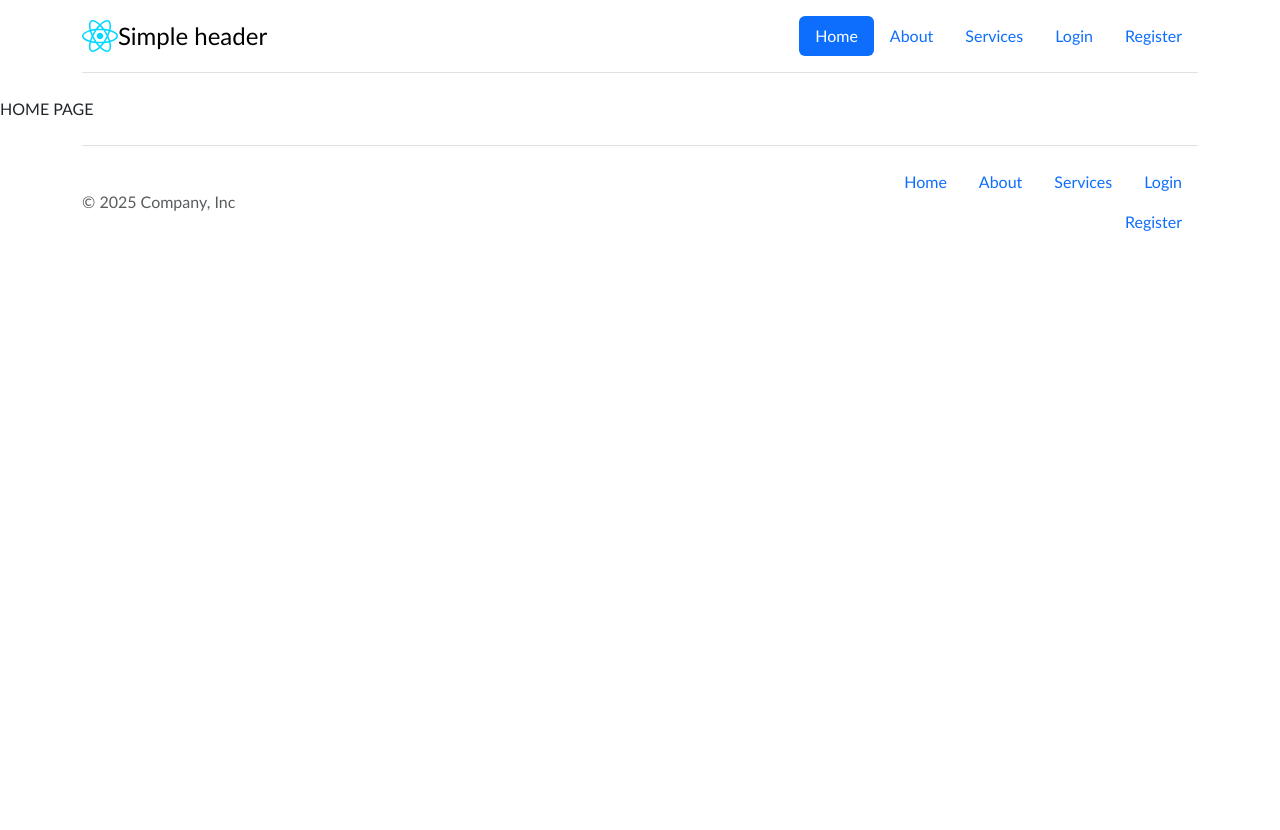
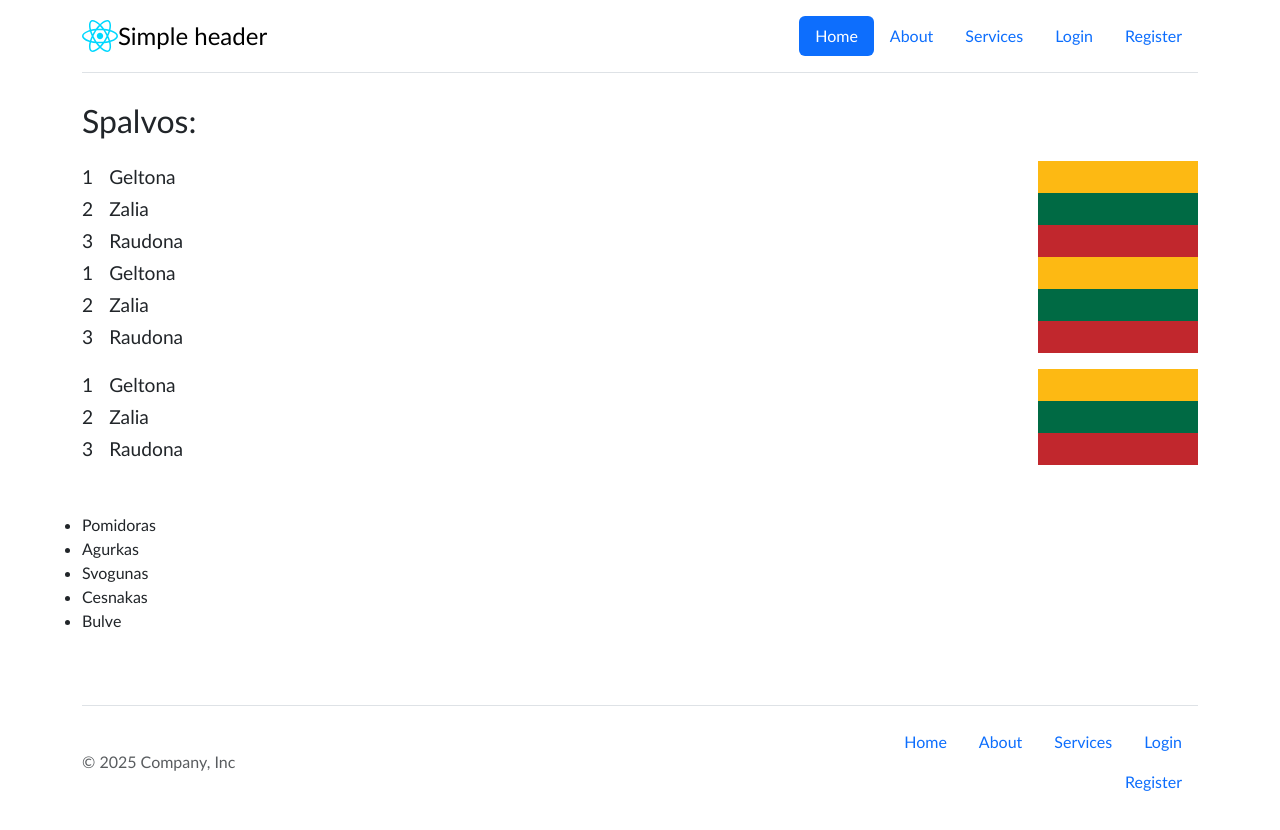
Before and after one commit to KetleriusLinas/55-grupe-react, a React (Vite) app: page / in a window 1280 px wide. Shown: the top 830 px of the page. Before the commit the page ends 800 px from the top, so only its background shows below. Built offline with nearby package versions, Linux system fonts and the light colour scheme.

Commit message:
text list

```diff
--- a/src/components/Header.jsx
+++ b/src/components/Header.jsx
@@ -3,7 +3,7 @@ import logo from '../assets/react.svg';
 
 export function Header() {
     return (
-        <div class="container">
+        <div className="container">
             <header className="d-flex flex-wrap justify-content-center py-3 mb-4 border-bottom">
                 <a href="/"
                 className="d-flex align-items-center mb-3 mb-md-0 me-md-auto link-body-emphasis text-decoration-none">
--- /dev/null
+++ b/src/components/TextList.css
@@ -0,0 +1,37 @@
+.text-list {
+    display: flex;
+    flex-direction: column;
+    gap: 1rem;
+}
+.text-list .title {
+    font-size: 2rem;
+}
+
+.text-list ul {
+    display: flex;
+    flex-direction: column;
+    gap: 0rem;
+}
+
+.text-list li {
+    display: flex;
+    align-items: center;
+    gap: 1rem;
+}
+
+.text-list .number {
+    font-size: 1.2rem;
+    line-height: 1em;
+}
+
+.text-list .name {
+    font-size: 1.2rem;
+    line-height: 1em;
+
+}
+.text-list .color {
+    width: 10rem;
+    height: 2rem;
+    margin-left: auto;
+    background-color: #eee;
+}
--- /dev/null
+++ b/src/components/TextList.jsx
@@ -0,0 +1,39 @@
+import './TextList.css';
+
+export function TextList() {
+
+    const data = [
+        {
+            index: 1,
+            name: 'Geltona',
+            color: '#FDB913',
+        },
+        {
+            index: 2,
+            name: 'Zalia',
+            color: '#006A44',
+        },
+        {
+            index: 3,
+            name: 'Raudona',
+            color: '#c1272D',
+        },
+    ];
+
+
+    return (
+        <div className="text-list">
+            <p className='title'>Spalvos:</p>
+            <ul>
+                {data.map(item =>(
+                <li key={item.index}>
+                    <div className='number'>{item.index}</div>
+                    <div className='name'>{item.name}</div>
+                    <div className='color' style={{backgroundColor: item.color}}></div>
+                </li>
+                ))}
+
+            </ul>
+        </div>
+    );
+}
--- /dev/null
+++ b/src/components/text-list/ColorBlock.jsx
@@ -0,0 +1,12 @@
+export function ColorBlock({colorData}) {
+    return (
+        <li>
+            <div className="number">{colorData.index}</div>
+            <div className="name">{colorData.name}</div>
+            <div className="color"
+            style={{
+                backgroundColor: colorData.color,
+            }}></div>
+        </li>
+    );
+}
--- /dev/null
+++ b/src/components/text-list/TextList.css
@@ -0,0 +1,37 @@
+.text-list {
+    display: flex;
+    flex-direction: column;
+    gap: 1rem;
+}
+.text-list .title {
+    font-size: 2rem;
+}
+
+.text-list ul {
+    display: flex;
+    flex-direction: column;
+    gap: 0rem;
+}
+
+.text-list li {
+    display: flex;
+    align-items: center;
+    gap: 1rem;
+}
+
+.text-list .number {
+    font-size: 1.2rem;
+    line-height: 1em;
+}
+
+.text-list .name {
+    font-size: 1.2rem;
+    line-height: 1em;
+
+}
+.text-list .color {
+    width: 10rem;
+    height: 2rem;
+    margin-left: auto;
+    background-color: #eee;
+}
--- /dev/null
+++ b/src/components/text-list/TextList.jsx
@@ -0,0 +1,49 @@
+import { ColorBlock } from './ColorBlock';
+import './TextList.css';
+
+export function TextList() {
+
+    const data = [
+        {
+            index: 1,
+            name: 'Geltona',
+            color: '#FDB913',
+        },
+        {
+            index: 2,
+            name: 'Zalia',
+            color: '#006A44',
+        },
+        {
+            index: 3,
+            name: 'Raudona',
+            color: '#c1272D',
+        },
+    ];
+
+
+    return (
+        <div className="text-list">
+            <p className='title'>Spalvos:</p>
+            <ul>
+                {data.map(item => <ColorBlock key={item.index}  colorData={item} />)}
+                {data.map(item => (
+                    <li key={item.index}>
+                        <div className='number'>{item.index}</div>
+                        <div className='name'>{item.name}</div>
+                        <div className='color' style={{ backgroundColor: item.color }}></div>
+                    </li>
+                ))}
+            </ul>
+            <ul>
+                {data.map(item => (
+                    <li key={item.index}>
+                        <div className='number'>{item.index}</div>
+                        <div className='name'>{item.name}</div>
+                        <div className='color' style={{ backgroundColor: item.color }}></div>
+                    </li>
+                ))}
+            </ul>
+        </div>
+    );
+}
--- a/src/pages/Home.jsx
+++ b/src/pages/Home.jsx
@@ -1,9 +1,34 @@
+import { TextList } from "../components/text-list/TextList";
 
 export function Home() {
+    const list = ['Pomidoras', 'Agurkas', 'Svogunas', 'Cesnakas', 'Bulve'];
+    const liList = list.map(text => <li key={text}>{text}</li>);
+    // list.map(text => <li>{text}</li>
+    // for (const text of list) {
+
+    //     if (text.length > 5){
+    //         liList.push(<li>{text}</li>)
+    //     }
+    // }
     return (
         <>
             <main>
-                HOME PAGE
+                <section className="container">
+                    <div className="row">
+                        <div className="col-12 mb-5">
+                            <ul><TextList /></ul>
+                        </div>
+                    </div>
+                </section>
+                <section className="container">
+                    <div className="row">
+                        <div className="col-12 mb-5">
+                            <ul>
+                                {liList}
+                            </ul>
+                        </div>
+                    </div>
+                </section>
             </main>
         </>
     );
```
